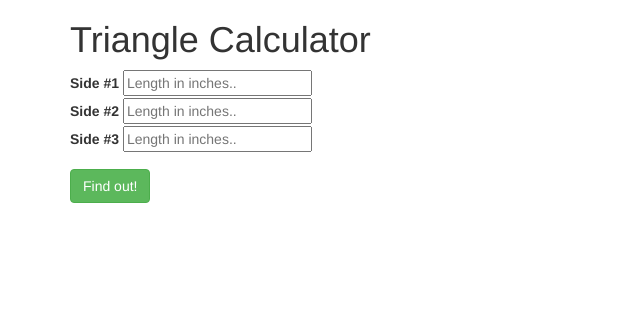
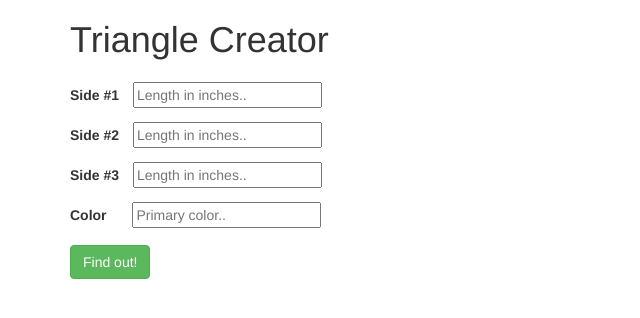
Before and after one commit to mattwilliams85/triangler, a plain HTML site: page index.html in a window 1280 px wide. Shown: the whole page, without its empty margins (0-640 px from the left). Drawn offline with Linux system fonts and the light colour scheme.

Commit message:
added color feature for triangle

```diff
--- a/css/styles.css
+++ b/css/styles.css
@@ -35,3 +35,15 @@
 div.box span {
   font-weight: bold;
 }
+
+#color {
+  margin-left:22px;
+}
+
+label {
+  margin-top: 15px;
+}
+
+input {
+    margin-left: 10px;
+}
--- a/index.html
+++ b/index.html
@@ -9,7 +9,7 @@
   </head>
   <body>
     <div class="container">
-      <h1>Triangle Calculator</h1>
+      <h1>Triangle Creator</h1>
       <form id="triangler">
         <div class="form-group">
           <label for="side1">Side #1</label>
@@ -20,6 +20,9 @@
           <br>
           <label for="side3">Side #3</label>
           <input id="side3" type="number" placeholder="Length in inches..">
+          <br>
+          <label for="color">Color </label>
+          <input id="color" type="text" placeholder="Primary color..">
       </div>
       <button type="submit" class="btn btn-success">Find out!</button>
       </form>
@@ -32,7 +35,7 @@
           <span id="side1"></span>
         </div>
         <div id="triangle" class="hideMe">
-        <!-- Triangle appears here -->
+        <!-- triangle appears here -->
         </div>
         <div id="right">
           <span id="side2"></span>
--- a/js/scripts.js
+++ b/js/scripts.js
@@ -21,6 +21,7 @@ $(document).ready(function(){
     var side1 = parseInt($("input#side1").val());
     var side2 = parseInt($("input#side2").val());
     var side3 = parseInt($("input#side3").val());
+    var color = $("input#color").val();
     var result = triFind(side1,side2,side3);
     var max = Math.max(side1,side2,side3);
     var min = Math.min(side1,side2,side3);
@@ -47,7 +48,7 @@ $(document).ready(function(){
     } else if (result === 'a scalene') {
       $('.box').show();
       $('#triangle').css({'border-left': (min*25) + 'px solid transparent'});
-      $('#triangle').css({'border-bottom': (mid*25) + 'px solid #E80C7A'});
+      $('#triangle').css({'border-bottom': (mid*25) + 'px solid ' + color});
 // Displays # inches around a scalene triangle //
       $('.below').css({'padding-left': (min*15 + 'px')});
       $('#right').css({'margin-top': (mid*13 + 'px')});
@@ -72,7 +73,7 @@ $(document).ready(function(){
 // Displays # inches around a isosceles/equilateral triangle //
       $('#triangle').css({'border-right': (odd*25) + 'px solid transparent'});
       $('#triangle').css({'border-left': (odd*25) + 'px solid transparent'});
-      $('#triangle').css({'border-bottom': (same*25) + 'px solid #E80C7A'});
+      $('#triangle').css({'border-bottom': (same*25) + 'px solid '+ color});
       $('#bottom').css({'padding-left': (odd*25 + 'px')});
       $('#right').css({'margin-top': (same*13 + 'px')});
       $('#right').css({'padding-left': (odd + 'px')});
```
Also changed, not shown: spec/specs.js (+2 -2 lines). Lines whose indentation alone changed are shown as unchanged.
